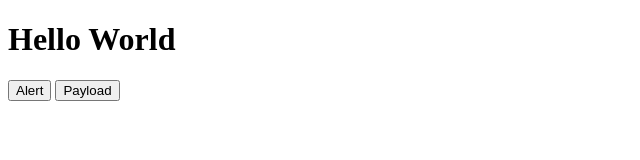
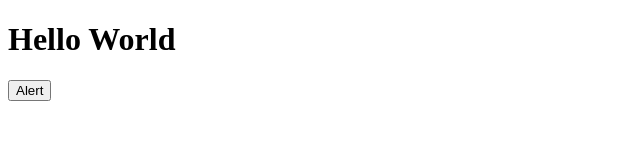
Before and after one commit to mohammadturaabrb/rollbarjs-mt, a plain HTML site: page index.html in a window 1280 px wide. Shown: the whole page, without its empty margins (0-640 px from the left). Drawn offline with Linux system fonts and the light colour scheme.

Commit message:
resolved https://rollbar.com/mohammad-turaab/RollbarJS/items/14/

```diff
--- a/index.html
+++ b/index.html
@@ -40,6 +40,6 @@
 <body>
     <h1>Hello World</h1>
     <button onclick="alertButton()">Alert</button>
-    <button onclick="testPayload()">Payload</button>
+    <!-- <button onclick="testPayload()">Payload</button> -->
   </body>
 </html>
```
